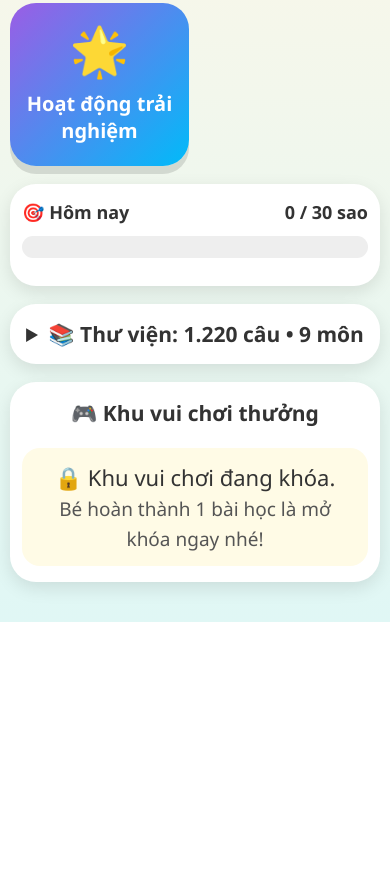
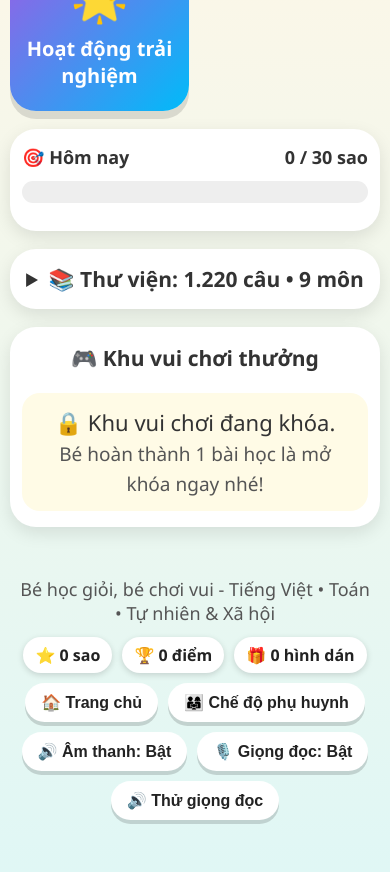
Before and after one commit to MrTxda/vua-hoc-vua-choi-lop1, a plain HTML site: page dist/vua-hoc-vua-choi-lop1-day-du.html in a window 390 px wide. Shown: the part 849-1721 px from the top of the page. Before the commit the page ends 1471 px from the top, so only its background shows below. Drawn offline with Linux system fonts and the light colour scheme.

Commit message:
Chuyen cum diem so + nut dieu khien xuong chan trang, header chi con tieu de

```diff
--- a/dist/vua-hoc-vua-choi-lop1-day-du.html
+++ b/dist/vua-hoc-vua-choi-lop1-day-du.html
@@ -160,7 +160,10 @@
     .luoi-mon{grid-template-columns:1fr 1fr; gap:12px}
     .the-mon{padding:14px 8px} .the-mon .icon{font-size:48px} .the-mon h3{font-size:20px} .the-mon p{display:none}
     .luoi-thu-vien{grid-template-columns:1fr 1fr}
-  }
+    .chan-trang .thanh-diem{flex-wrap:wrap; overflow:visible; justify-content:center}
+  }
+  .chan-trang{max-width:980px; margin:0 auto; padding:10px 16px 48px; text-align:center}
+  .chan-trang p{font-size:18px; color:#555; margin:0 0 12px}
   /* Cham tren di dong khong bi phong to / doi 300ms */
   body, button{touch-action:manipulation; -webkit-tap-highlight-color:transparent}
 </style>
@@ -168,15 +171,6 @@
 <body>
 <header>
   <h1>🌈 VỪA HỌC VỪA CHƠI - LỚP 1 🎈</h1>
-  <div class="thanh-diem">
-    <span class="chip" id="chipSao">⭐ 0 sao</span>
-    <span class="chip" id="chipDiem">🏆 0 điểm</span>
-    <span class="chip" id="chipSticker">🎁 0 hình dán</span>
-    <button class="nut nut-nho" onclick="veTrangChu(); amClick()">🏠 Trang chủ</button>
-    <button class="nut nut-nho" onclick="moPhuHuynh(); amClick()">👨‍👩‍👧 Chế độ phụ huynh</button>
-    <button class="nut nut-nho" id="nutAm" onclick="doiAmThanh()">🔊 Âm thanh: Bật</button>
-    <button class="nut nut-nho" id="nutGiong" onclick="doiGiongDoc()">🎙️ Giọng đọc: Bật</button>
-  </div>
 </header>
 
 <main>
@@ -223,13 +217,25 @@
       <h3>🕘 Lịch sử làm bài gần nhất</h3>
       <div id="lichSuPhuHuynh"></div>
       <div class="ke-trang" style="justify-content:flex-start">
-        <button class="nut nut-vang" onclick="thuGiongDoc(); amClick()">🔊 Thử giọng đọc</button>
         <button class="nut nut-hong" onclick="datLaiTienDo()">🗑️ Đặt lại toàn bộ tiến độ</button>
         <button class="nut nut-xanh" onclick="veTrangChu(); amClick()">🏠 Về trang chủ</button>
       </div>
     </div>
   </section>
 </main>
+<footer class="chan-trang">
+  <p>Bé học giỏi, bé chơi vui - Tiếng Việt • Toán • Tự nhiên &amp; Xã hội</p>
+  <div class="thanh-diem">
+    <span class="chip" id="chipSao">⭐ 0 sao</span>
+    <span class="chip" id="chipDiem">🏆 0 điểm</span>
+    <span class="chip" id="chipSticker">🎁 0 hình dán</span>
+    <button class="nut nut-nho" onclick="veTrangChu(); amClick()">🏠 Trang chủ</button>
+    <button class="nut nut-nho" onclick="moPhuHuynh(); amClick()">👨‍👩‍👧 Chế độ phụ huynh</button>
+    <button class="nut nut-nho" id="nutAm" onclick="doiAmThanh()">🔊 Âm thanh: Bật</button>
+    <button class="nut nut-nho" id="nutGiong" onclick="doiGiongDoc()">🎙️ Giọng đọc: Bật</button>
+    <button class="nut nut-nho" onclick="thuGiongDoc(); amClick()">🔊 Thử giọng đọc</button>
+  </div>
+</footer>
 <div id="toast"></div>
 <script>
 /* ============================================================
```
Also changed, not shown: src/template.html (+16 -10 lines).
